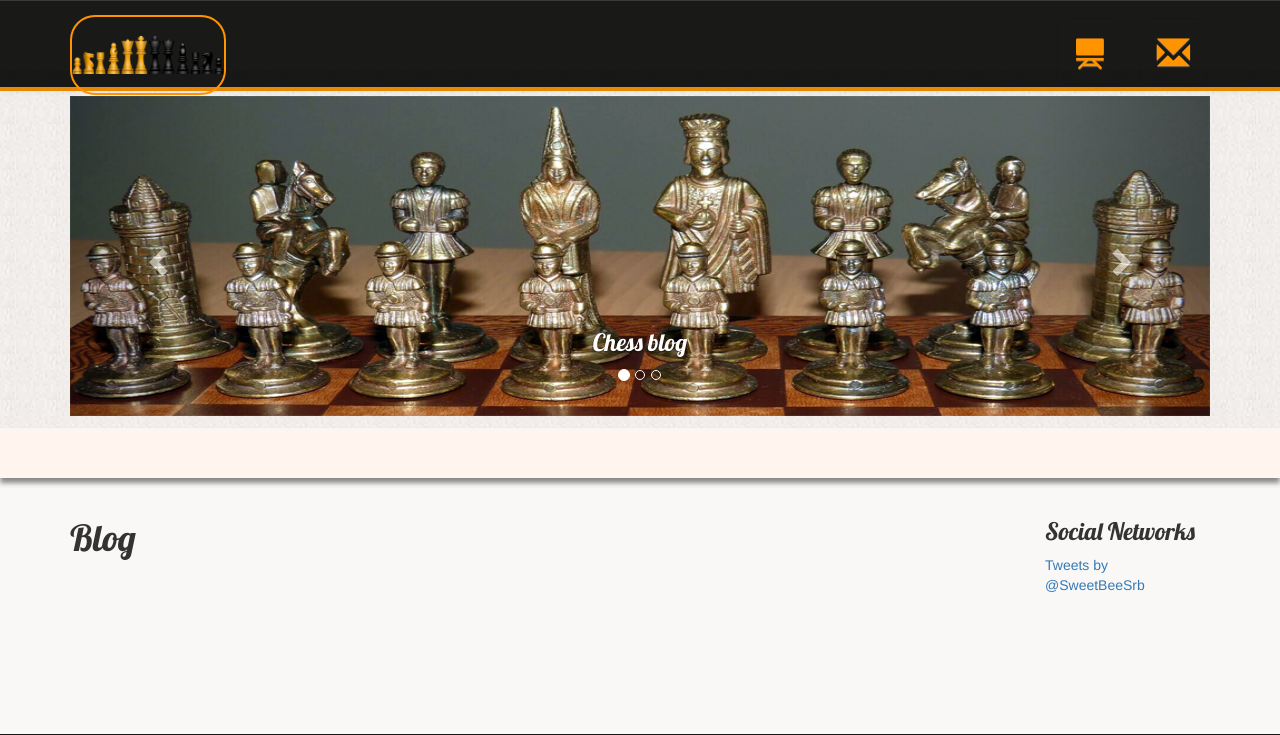
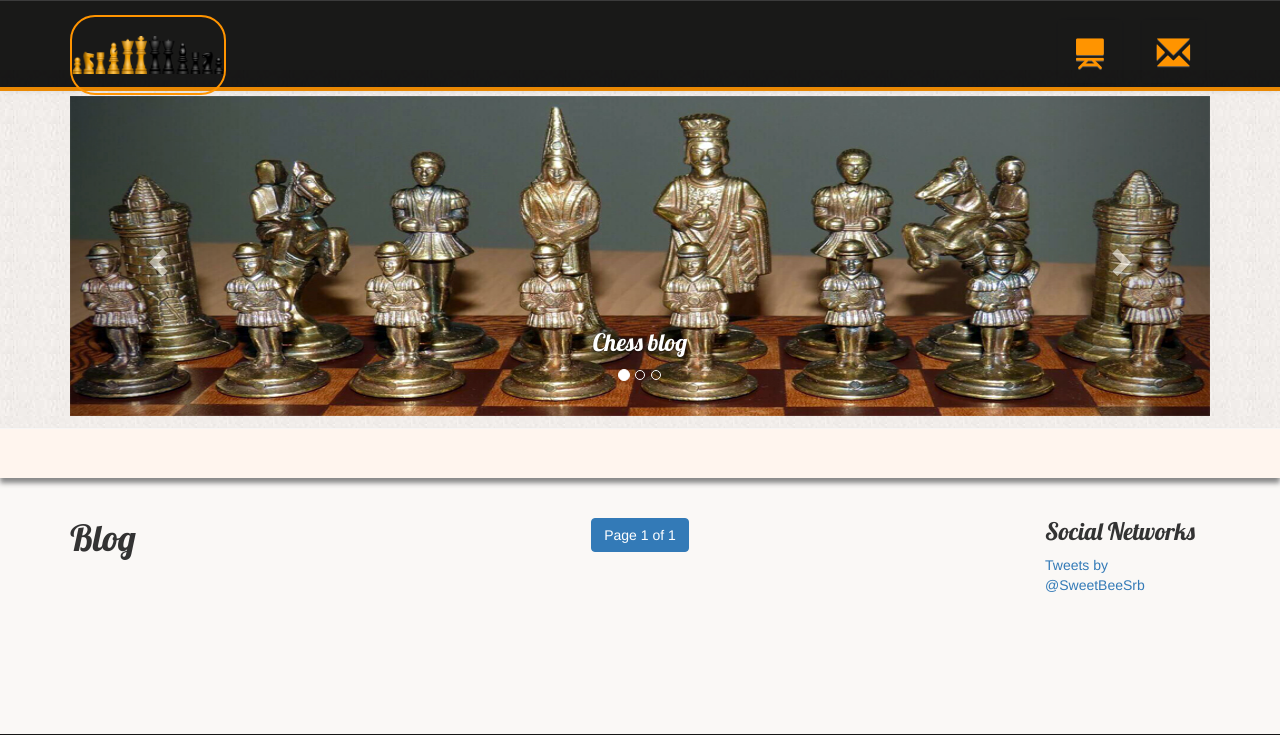
Before and after one commit to ondjuric/django-chess-blog, a Django app: page /?page=1 in a window 1280 px wide. Shown: the top 735 px of the page. Run offline with Django 3.2, Linux system fonts and the light colour scheme; tables that the repository leaves empty hold one stand-in row (values such as "Sample post"); some libraries are stand-ins or nearby versions.

Commit message:
Added pagination for blog page.

```diff
--- a/blog/static/js/custom.js
+++ b/blog/static/js/custom.js
@@ -1,3 +1,5 @@
 $(function() {
     $("img.lazy").lazyload();
+
+    $(".pagination").rPage();
 });
--- /dev/null
+++ b/blog/static/js/responsive-paginate.js
@@ -0,0 +1,185 @@
+/*
+ * A plugin for making Bootstrap's pagination more responsive
+ * https://github.com/auxiliary/rpage
+ */
+
+(function ($){
+    jQuery.fn.rPage = function () {
+        var $this = $(this);
+        for(var i = 0, max = $this.length; i < max; i++)
+        {
+        	new rPage($($this[i]));
+        }
+
+        function rPage($container)
+        {
+        	this.label = function()
+        	{
+        		var active_index = this.els.filter(".active").index();
+        		var rp = this;
+        		this.els.each(function(){
+        			if (rp.isNextOrPrevLink($(this)) == false)
+        			{
+        				$(this).addClass("page-away-" + (Math.abs(active_index - $(this).index())).toString());
+        			}
+        			else
+        			{
+        				if ($(this).index() > active_index)
+        				{
+        					$(this).addClass("right-etc");
+        				}
+        				else
+        				{
+        					$(this).addClass("left-etc");
+        				}
+        			}
+        		});
+        	}
+
+        	this.makeResponsive = function()
+    	    {
+    	    	this.reset();
+    	    	var width = this.calculateWidth();
+
+    	    	while (width > this.els.parent().parent().outerWidth() - 10)
+    	    	{
+    	    		var did_remove = this.removeOne();
+    	    		if (did_remove == false)
+    	    		{
+    	    			break;
+    	    		}
+    	    		width = this.calculateWidth();
+    	    	}
+    	    }
+
+        	this.isNextOrPrevLink = function(element)
+        	{
+                return (
+                    element.hasClass('pagination-prev')
+                    || element.hasClass('pagination-next')
+                    || element.text() == "»"
+                    || element.text() == "«"
+                );
+        	}
+
+        	this.isRemovable = function(element)
+        	{
+        		if (this.isNextOrPrevLink(element))
+        		{
+        			return false;
+        		}
+        		var index = this.els.filter(element).index();
+        		if (index == 1 || this.isNextOrPrevLink($container.find("li").eq(index + 1)))
+        		{
+        			return false;
+        		}
+        		if (element.text() == "...")
+        		{
+        			return false;
+        		}
+        		return true;
+        	}
+
+    	    this.removeOne = function()
+    	    {
+    	    	var active_index = this.els.filter(".active").index();
+    	    	var farthest_index = $container.find("li").length - 1;
+    	    	var next = active_index + 1;
+    	    	var prev = active_index - 1;
+
+    	    	for (var i = farthest_index - 1; i > 0; i--)
+    	    	{
+    	    		var candidates = this.els.filter(".page-away-" + i.toString());
+    	    		var candidate = candidates.filter(function(){
+    	    			return this.style["display"] != "none";
+    	    		});
+    	    		if (candidate.length > 0)
+    	    		{
+    	    			for (var j = 0; j < candidate.length; j++)
+    	    			{
+    	    				var candid_candidate = candidate.eq(j);
+    	    				if (this.isRemovable(candid_candidate))
+    		    			{
+    			    			candid_candidate.css("display", "none");
+    			    			if (this.needsEtcSign(active_index, farthest_index - 1))
+    			    			{
+    			    				this.els.eq(farthest_index - 2).before("<li class='disabled removable'><span>...</span></li>");
+    			    			}
+    			    			if (this.needsEtcSign(1, active_index))
+    			    			{
+    			    				this.els.eq(1).after("<li class='disabled removable'><span>...</span></li>");
+    			    			}
+    			    			return true;
+    		    			}
+    	    			}
+    	    		}
+    	    	}
+    	    	return false;
+    	    }
+
+    	    this.needsEtcSign = function(el1_index, el2_index)
+    	    {
+    	    	if (el2_index - el1_index <= 1)
+    	    	{
+    	    		return false;
+    	    	}
+    	    	else
+    	    	{
+    	    		var hasEtcSign = false;
+    	    		var hasHiddenElement = false;
+    	    		for (var i = el1_index + 1; i < el2_index; i++)
+    	    		{
+    	    			var el = $container.find("li").eq(i);
+    	    			if (el.css("display") == "none")
+    	    			{
+    	    				hasHiddenElement = true;
+    	    			}
+    	    			if (el.text() == "...")
+    	    			{
+    	    				hasEtcSign = true;
+    	    			}
+    	    		}
+    	    		if (hasHiddenElement == true && hasEtcSign == false)
+    	    		{
+    	    			return true;
+    	    		}
+    	    	}
+    	    	return false;
+    	    }
+
+    	    this.reset = function()
+    	    {
+    	    	for (var i = 0; i < this.els.length; i++)
+    	    	{
+    	    		this.els.eq(i).css("display", "inline");
+    	    	}
+    	    	$container.find("li").filter(".removable").remove();
+    	    }
+
+    	    this.calculateWidth = function()
+    	    {
+    	    	var width = 0;
+    	    	for (var i = 0; i < $container.find("li").length; i++)
+    	    	{
+    	    		width += $container.find("li").eq(i).children("a").eq(0).outerWidth();
+    	    		width += $container.find("li").eq(i).children("span").eq(0).outerWidth();
+    	    	}
+    	    	return width;
+    	    }
+
+    	    this.els = $container.find("li");
+    	    this.label();
+    	    this.makeResponsive();
+
+    	    var resize_timer;
+
+            $(window).resize(
+            	$.proxy(function()
+            	{
+            		clearTimeout(resize_timer);
+            		resize_timer = setTimeout($.proxy(function(){this.makeResponsive()}, this), 100);
+            	}, this)
+            );
+        }
+    };
+}(jQuery));
--- a/blog/templates/blog/base.html
+++ b/blog/templates/blog/base.html
@@ -121,6 +121,7 @@
 <script type="text/javascript" src='{% static "js/jquery.js" %}'></script>
 <script type="text/javascript" src='{% static "js/jquery.lazyload.js" %}'></script>
 <script type="text/javascript" src='{% static "js/bootstrap.min.js" %}'></script>
+<script type="text/javascript" src='{% static "js/responsive-paginate.js" %}'></script>
 <script type="text/javascript" src='{% static "js/custom.js" %}'></script>
 </body>
 </html>
--- a/blog/templates/blog/post_list.html
+++ b/blog/templates/blog/post_list.html
@@ -21,14 +21,48 @@
         </div>
         <div class="bold_line"></div>
     {% endfor %}
+    <div>
+        <nav class="text-center">
+            <ul class="pagination">
+                {% if posts.has_previous %}
+                    <li>
+                      <a href="?page={{ posts.previous_page_number }}" aria-label="Previous">
+                        <span aria-hidden="true">&laquo;</span>
+                      </a>
+                    </li>
+                {% endif %}
+                {% if posts.has_previous %}
+                    <li>
+                      <a href="?page={{ posts.previous_page_number }}" >
+                        <span aria-hidden="true">{{ posts.previous_page_number }}</span>
+                      </a>
+                    </li>
+                {% endif %}
+                <li class="active">
+                    <a href="?page={{ posts.number }}">Page {{ posts.number }} of {{ posts.paginator.num_pages }}</a>
+                </li>
+                {% if posts.has_next %}
+                    <li>
+                      <a href="?page={{ posts.next_page_number }}" aria-label="Next">
+                        <span aria-hidden="true">&raquo;</span>
+                      </a>
+                    </li>
+                {% endif %}
+
+            </ul>
+        </nav>
+    </div>
     </div>
     <div class="col-md-2">
         <div class="sidebar-wrap">
             <h3>Social Networks</h3>
             <div class="twit-wrap">
                 <a class="twitter-timeline" href="https://twitter.com/SweetBeeSrb" data-widget-id="651412120618303488">Tweets by @SweetBeeSrb</a>
-                <script>!function(d,s,id){var js,fjs=d.getElementsByTagName(s)[0],p=/^http:/.test(d.location)?'http':'https';if(!d.getElementById(id)){js=d.createElement(s);js.id=id;js.src=p+"://platform.twitter.com/widgets.js";fjs.parentNode.insertBefore(js,fjs);}}(document,"script","twitter-wjs");</script>
+
             </div>
         </div>
     </div>
+
+    <script>!function(d,s,id){var js,fjs=d.getElementsByTagName(s)[0],p=/^http:/.test(d.location)?'http':'https';if(!d.getElementById(id)){js=d.createElement(s);js.id=id;js.src=p+"://platform.twitter.com/widgets.js";fjs.parentNode.insertBefore(js,fjs);}}(document,"script","twitter-wjs");
+    </script>
 {% endblock content %}
--- a/blog/views.py
+++ b/blog/views.py
@@ -1,4 +1,5 @@
 from django.core.mail import send_mail, BadHeaderError
+from django.core.paginator import Paginator, EmptyPage, PageNotAnInteger
 from django.contrib import messages
 from django.http import HttpResponse, HttpResponseRedirect
 from django.shortcuts import render, get_object_or_404, redirect
@@ -15,7 +16,20 @@
     """
     Lists all posts.
     """
-    posts = Post.objects.filter(published_date__lte=timezone.now()).order_by('published_date')
+    post_list = Post.objects.filter(published_date__lte=timezone.now()).order_by('published_date')
+    paginator = Paginator(post_list, 5)  # Show 5 posts per page
+
+    page = request.GET.get('page')
+
+    try:
+        posts = paginator.page(page)
+    except PageNotAnInteger:
+        # If page is not an intiger, deliver first page
+        posts = paginator.page(1)
+    except EmptyPage:
+        # If page is not out of range, deliver last page of results.
+        posts = paginator.page(paginator.num_pages)
+
     return render(request, 'blog/post_list.html', {'posts': posts})
 
 
```
